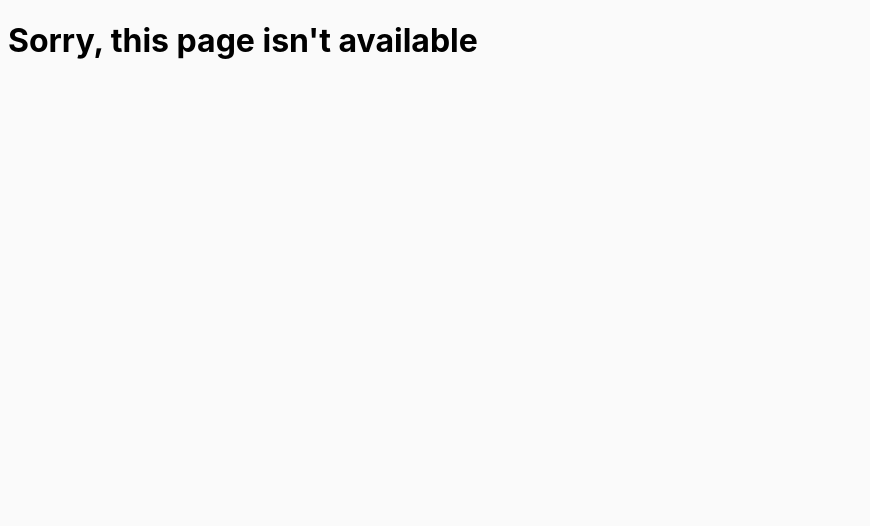
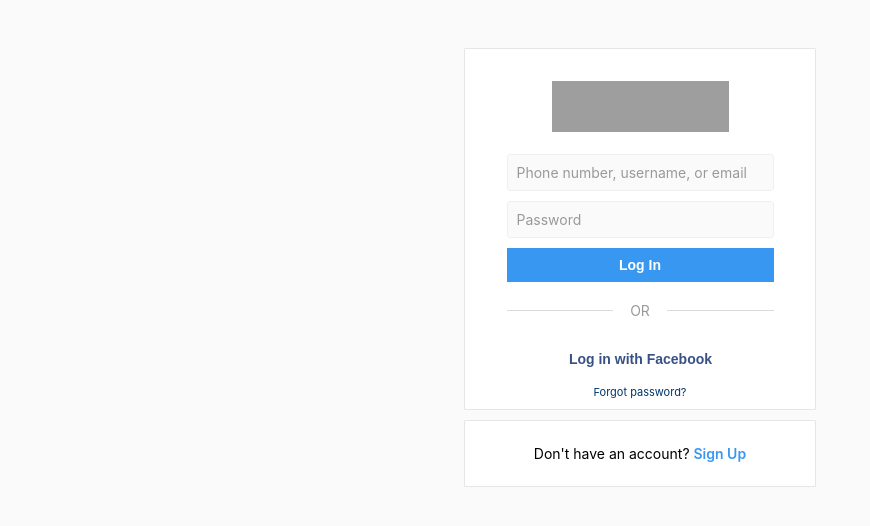
Before and after one commit to vasanth2320/instagram-signup-and-signin-page-clone, a React (Create React App) app in the folder client/: page /signin in a window 1280 px wide. Shown: the top 526 px of the page, without its empty margins (0-870 px from the left). Built offline with nearby package versions, Linux system fonts and the light colour scheme; grey boxes are pictures that could not be loaded.

Commit message:
remove unwanted files

```diff
--- a/client/src/components/form-input/form-input.styles.scss
+++ b/client/src/components/form-input/form-input.styles.scss
@@ -1,55 +1,218 @@
-$sub-color: grey;
-$main-color: black;
+// $sub-color: grey;
+// $main-color: black;
 
-@mixin shrinkLabel {
-  top: -1px;
-  font-size: 12px;
-  color: $main-color;
+// @mixin shrinkLabel {
+//   top: -1px;
+//   font-size: 12px;
+//   color: $main-color;
+// }
+
+// .group {
+//   position: relative;
+//   margin: 45px 0;
+
+//   .form-input {
+//     background: none;
+//     background-color: #fafafa;
+//     color: $sub-color;
+//     font-size: 18px;
+//     padding: 10px 10px 10px 5px;
+//     display: block;
+//     width: 100%;
+//     border: none;
+//     border-radius: 7.5px;
+//     border: 1px solid $sub-color;
+//     margin: 25px 0;
+
+//     &:focus {
+//       border: 1px solid #808080;
+//       outline: none;
+//     }
+
+//     &:focus ~ .form-input-label {
+//       @include shrinkLabel();
+//     }
+//   }
+
+//   input[type='password'] {
+//     letter-spacing: 0.3em;
+//   }
+
+//   .form-input-label {
+//     color: $sub-color;
+//     font-size: 16px;
+//     font-weight: normal;
+//     position: absolute;
+//     pointer-events: none;
+//     left: 5px;
+//     top: 10px;
+//     transition: 300ms ease all;
+
+//     &.shrink {
+//       @include shrinkLabel();
+//     }
+//   }
+// }
+
+// body {
+//   font-family: sans-serif;
+//   background-color: #fafafa;
+//   font-family: -apple-system, BlinkMacSystemFont, "Segoe UI", Roboto, Oxygen,
+//     Ubuntu, Cantarell, "Open Sans", "Helvetica Neue", sans-serif;
+//   box-sizing: border-box;
+// }
+
+// a {
+//   text-decoration: none;
+// }
+
+// .container {
+//   max-width: 1000px;
+//   margin: 0 auto;
+//   display: flex;
+//   justify-content: center;
+//   flex-direction: column;
+//   align-items: center;
+//   margin-top: 3rem;
+//   font-size: 14px;
+// }
+
+.box {
+  max-width: 350px;
+  width: 100%;
+  display: flex;
+  justify-content: center;
+  align-items: center;
+  flex-direction: column;
+  background-color: #ffff;
+  border: 1px solid #e6e6e6;
+  border-radius: 1px;
+  margin: 0 0 10px;
+  padding: 10px 0;
+  flex-grow: 1;
 }
 
-.group {
+.heading {
+  margin: 22px auto 12px;
+  background-image: url("https://www.instagram.com/static/bundles/es6/sprite_core_b20f2a3cd7e4.png/b20f2a3cd7e4.png");
+  background-position: -98px 0;
+  height: 51px;
+  width: 177px;
+  overflow: hidden;
+}
+
+.field {
+  margin: 10px 0;
   position: relative;
-  margin: 45px 0;
+  font-size: 14px;
+  width: 100%;
+  text-overflow: ellipsis;
+}
 
-  .form-input {
-    background: none;
-    background-color: #fafafa;
-    color: $sub-color;
-    font-size: 18px;
-    padding: 10px 10px 10px 5px;
-    display: block;
-    width: 100%;
-    border: none;
-    border-radius: 7.5px;
-    border: 1px solid $sub-color;
-    margin: 25px 0;
+input {
+  padding: 9px 0px 7px 9px;
+  font-size: 12px;
+  width: 16rem;
+  height: 1.2rem;
+  outline: none;
+  background: #fafafa;
+  border-radius: 3px;
+  border: 1px solid #efefef;
+}
 
-    &:focus {
-      border: 1px solid #808080;
-      outline: none;
-    }
+/* label intial position*/
 
-    &:focus ~ .form-input-label {
-      @include shrinkLabel();
-    }
-  }
+label {
+  position: absolute;
+  pointer-events: none;
+  left: 10px;
+  padding-bottom: 15px;
+  transform: translateY(10px);
+  line-height: 6px;
+  transition: all ease-out 0.1s;
+  font-size: 14px;
+  color: #999;
+  padding-top: 6px;
+}
 
-  input[type='password'] {
-    letter-spacing: 0.3em;
-  }
+/* hiding placeholder in all browsers */
 
-  .form-input-label {
-    color: $sub-color;
-    font-size: 16px;
-    font-weight: normal;
-    position: absolute;
-    pointer-events: none;
-    left: 5px;
-    top: 10px;
-    transition: 300ms ease all;
+input::placeholder {
+  visibility: hidden;
+}
 
-    &.shrink {
-      @include shrinkLabel();
-    }
-  }
+/* hiding  placeholder in mozilla */
+.login-form ::-moz-placeholder {
+  color: transparent;
 }
+
+/* label final position */
+input:not(:placeholder-shown) + label {
+  transform: translateY(0);
+  font-size: 11px;
+}
+
+/* input padding increases if placeholder is not shown */
+input:not(:placeholder-shown) {
+  padding-top: 14px;
+  padding-bottom: 2px;
+}
+
+.login-button {
+  text-align: center;
+  width: 100%;
+  padding: 0.5rem;
+  border: 1px solid transparent;
+  background-color: #3897f0;
+  color: #fff;
+  font-weight: 600;
+  font-size: 14px;
+  cursor: pointer;
+}
+
+.separator {
+  display: flex;
+  justify-content: space-between;
+  align-items: center;
+  color: #999;
+  margin-top: 6px;
+}
+
+.separator .line {
+  height: 1px;
+  width: 40%;
+  background-color: #dbdbdb;
+}
+
+.other {
+  display: flex;
+  justify-content: center;
+  flex-direction: column;
+  align-items: center;
+}
+
+.fb-login-btn {
+  margin: 1rem;
+  border: 0;
+  cursor: pointer;
+  font-size: 14px;
+  color: #385185;
+  font-weight: 600;
+  background: transparent;
+}
+
+.fb-icon {
+  color: #385185;
+  font-size: 1rem;
+  padding-right: 1px;
+}
+
+.forgot-password {
+  font-size: 11px;
+  color: #003569;
+}
+
+.signup {
+  color: #3897f0;
+  font-weight: 600;
+}
--- a/client/src/containers/App.js
+++ b/client/src/containers/App.js
@@ -1,7 +1,9 @@
 import React from 'react';
+import { Route, Routes } from "react-router-dom";
+
 import './App.css';
-import { Route, Routes } from "react-router-dom";
-import SignInAndSignUpPage from '../pages/sign-in-and-sign-up/sign-in-and-sign-up.component';
+import SignIn from '../pages/sign-in/sign-in.component';
+import SignUp from '../pages/sign-up/sign-up.component';
 
 const NotFound = () => (
   <div>
@@ -18,8 +20,9 @@
     return (
       <div>
         <Routes>
-        <Route path="/accounts/*" element={<SignInAndSignUpPage />}/>
-        <Route path="/*" element={<NotFound />} />
+          <Route path="/signin" element={<SignIn />} />
+          <Route path="/signup" element={<SignUp />} />
+          <Route path="/*" element={<NotFound />} />
         </Routes>
       </div>
     );
--- a/client/src/pages/sign-in-and-sign-up/sign-in-and-sign-up.component.jsx
+++ /dev/null
@@ -1,21 +0,0 @@
-import React from "react";
-import { Route, Routes } from "react-router-dom";
-
-// import SignUp from "../../components/sign-up/sign-up.component";
-import SignIn from "../../components/sign-in/sign-in.component";
-import './sign-in-and-sign-up.styles.scss';
-
-
-const SignInAndSignUpPage = (page) => {
-    return (
-        <div className="sign-in-and-sign-up">
-            {/* <Routes>
-                <Route path="/accounts/signin" element={<SignIn />} />
-            </Routes> */}
-            {/* <SignIn /> */}
-            {console.log(page)}
-        </div>
-    );
-};
-
-export default SignInAndSignUpPage;
--- a/client/src/components/sign-in/sign-in.component.jsx
+++ b/client/src/pages/sign-in/sign-in.component.jsx
@@ -4,12 +4,8 @@
 // import CustomButton from '../custom-button/custom-button.component';
 
 import './sign-in.styles.scss';
-// import logo from '../../instagram-logo.png';
 
 class SignIn extends React.Component {
-    // constructor() {
-    //     super();
-    // }
 
     render() {
         return (
@@ -41,7 +37,7 @@
                     </form>
                 </div>
                 <div class="box">
-                    <p>Don't have an account? <a class="signup" href="http://localhost:3000/signup">Sign Up</a></p>
+                    <p>Don't have an account? <a class="signup" href="/signup">Sign Up</a></p>
                 </div>
         </div>
         )
--- a/client/src/components/sign-up/sign-up.component.jsx
+++ b/client/src/pages/sign-up/sign-up.component.jsx
@@ -1,7 +1,7 @@
 import React from 'react';
 
-import FormInput from '../form-input/form-input.component';
-import CustomButton from '../custom-button/custom-button.component';
+import FormInput from '../../components/form-input/form-input.component';
+import CustomButton from '../../components/custom-button/custom-button.component';
 
 import './sign-up.styles.scss';
 import logo from '../../instagram-logo.png';
```
Also changed, not shown: client/src/pages/sign-in-and-sign-up/sign-in-and-sign-up.styles.scss (deleted, +0 -15 lines), client/src/pages/sign-in/sign-in.styles.scss (renamed from client/src/components/sign-in/sign-in.styles.scss), client/src/pages/sign-up/sign-up.styles.scss (renamed from client/src/components/sign-up/sign-up.styles.scss).
